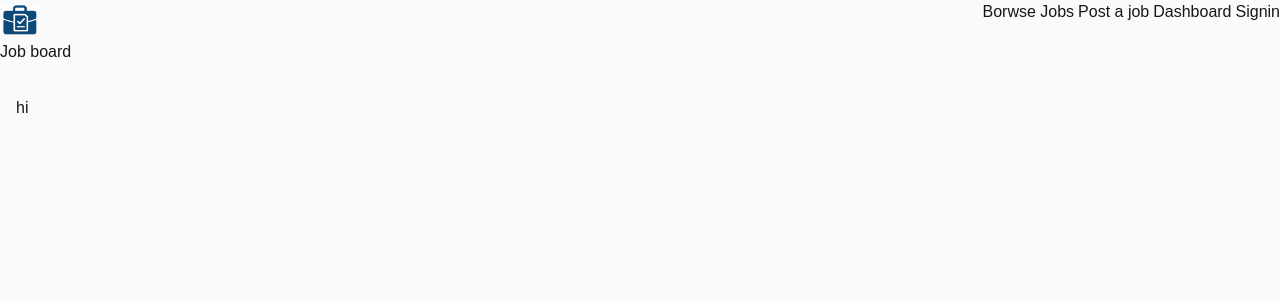
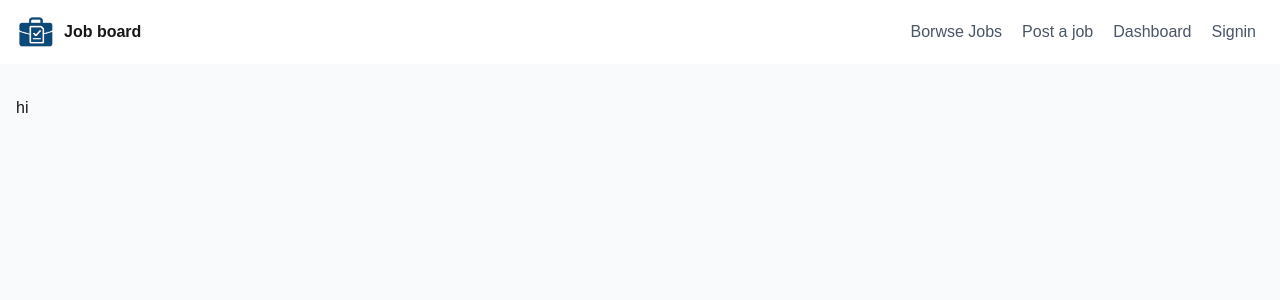
Before and after one commit to soufianeArh/job-post-next, a Next.js app: page / in a window 1280 px wide. Shown: the top 300 px of the page. Built offline with nearby package versions, Linux system fonts and the light colour scheme.

Commit message:
fix nav bar

```diff
--- a/app/layout.tsx
+++ b/app/layout.tsx
@@ -26,11 +26,11 @@ export default function RootLayout({
   return (
     <html lang="en">
       <body
-        className={`${geistSans.variable} ${geistMono.variable} antialiased`}
+        className={`${geistSans.variable} ${geistMono.variable} antialiased `}
       >
         <div className="min-h-screen bg-gray-50">
           <Navbar/>
-          <main className="container mx-auto px-4 py-8">{children}</main>
+          <main className="container mx-auto px-4 py-8 ">{children}</main>
         </div>
       </body>
     </html>
--- a/component/Navbar.tsx
+++ b/component/Navbar.tsx
@@ -2,26 +2,33 @@ import Link from "next/link";
 import Image from "next/image"
 export default function Navbar(){
       return (
-            <nav>
+            <nav className="bg-white py-3">
                   <div>
-                        <div className="flex justify-between">
-                              <div>
-                                    <Link href={"/"}>
+                        <div className="flex justify-between px-4">
+                              <div className="flex">
+                                    <Link className="flex items-center space-x-2"href={"/"}>
                                        <Image
                                          src="/logo.png"
                                          alt="Job Board logo"
                                          width={40}
                                          height={40}
                                        />
-                                       <span>Job board</span>
+                                       <span className="font-bold">Job board</span>
                                     </Link>
                               </div>
                               <div className="flex gap-1">
+                                    <div className="p-2 text-gray-600 hover:text-gray-900">
                                     <Link href={"/jobs"}>Borwse Jobs</Link>
+                                    </div>
+                                    <div className="p-2 text-gray-600 hover:text-gray-900">
                                     <Link href={"/jobs/post"}>Post a job</Link>
+                                    </div>
+                                    <div className="p-2 text-gray-600 hover:text-gray-900">
                                     <Link href={"/dashboard"}>Dashboard</Link>
+                                    </div>
+                                    <div className="p-2  text-gray-600 hover:text-gray-900">
                                     <Link href={"/auth/signin"}>Signin</Link>
-
+                                    </div>
                               </div>
                         </div>
                   </div>
```
